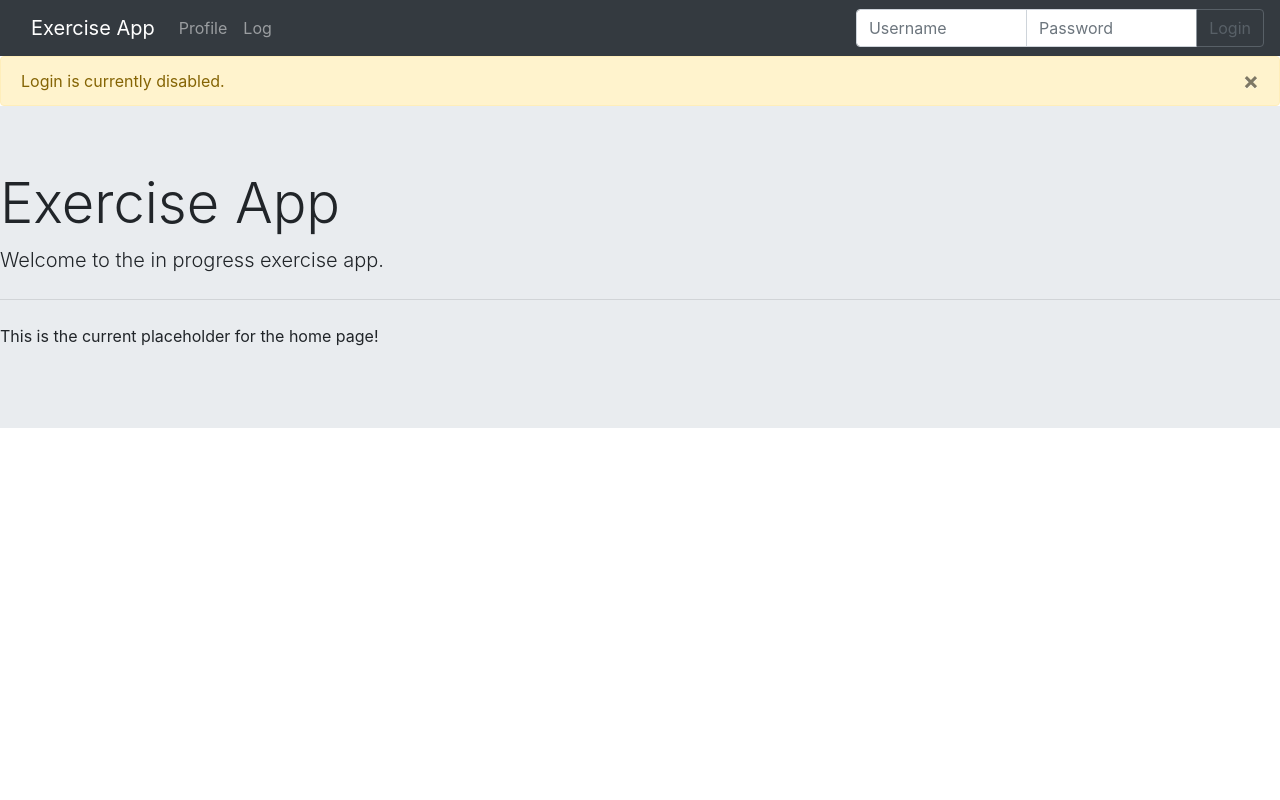
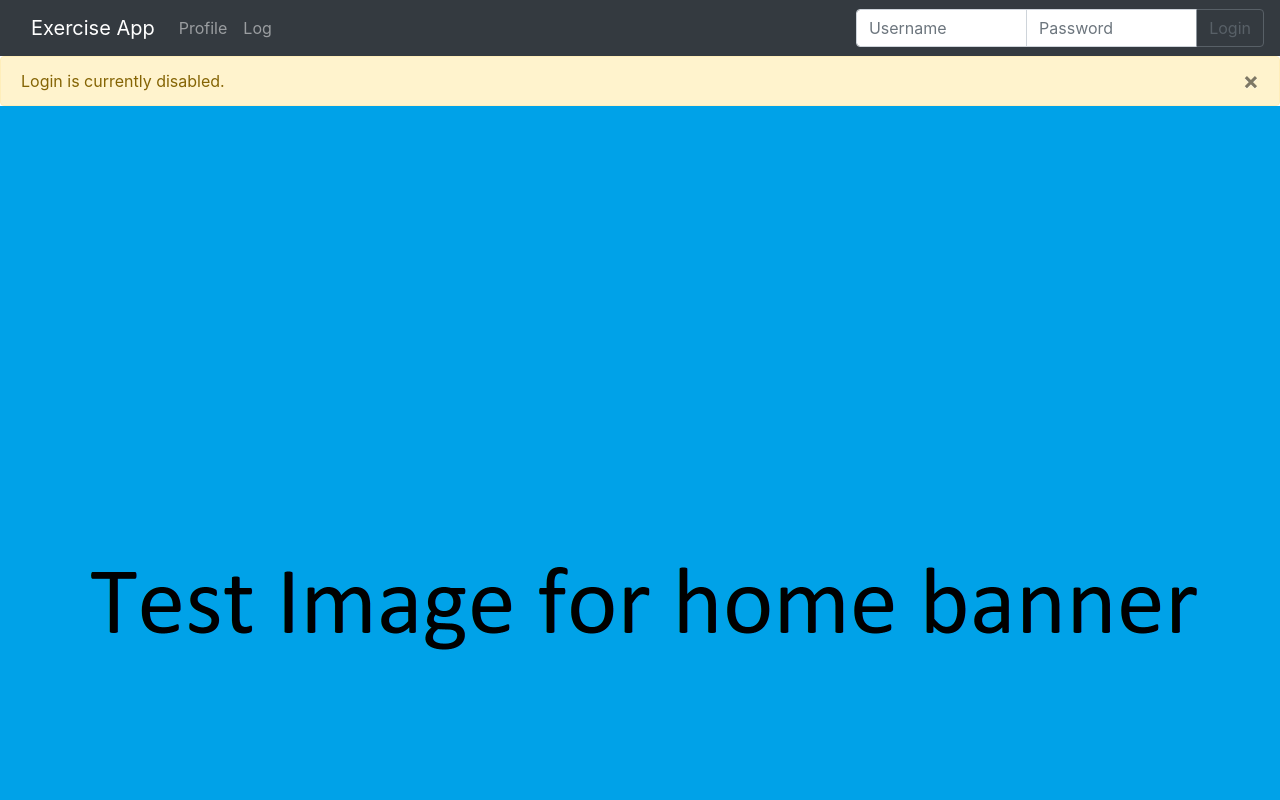
Before and after one commit to Dean-Corn/Exercise, an Angular app: page /home in a window 1280 px wide. Shown: the top 800 px of the page. Built offline with nearby package versions, Linux system fonts and the light colour scheme.

Commit message:
Test image home

```diff
--- a/src/app/home/home.component.html
+++ b/src/app/home/home.component.html
@@ -1,3 +1,6 @@
+<div ckass="container">
+    <img class="img-fluid img-responsive" src="..\..\assets\Test Image.png">
+</div>
 <div class="jumbotron jumbotron-fluid">
   <h1 class="display-4">Exercise App</h1>
   <p class="lead">Welcome to the in progress exercise app.</p>
```
Also changed, not shown: src/assets/Test Image.png (added).
